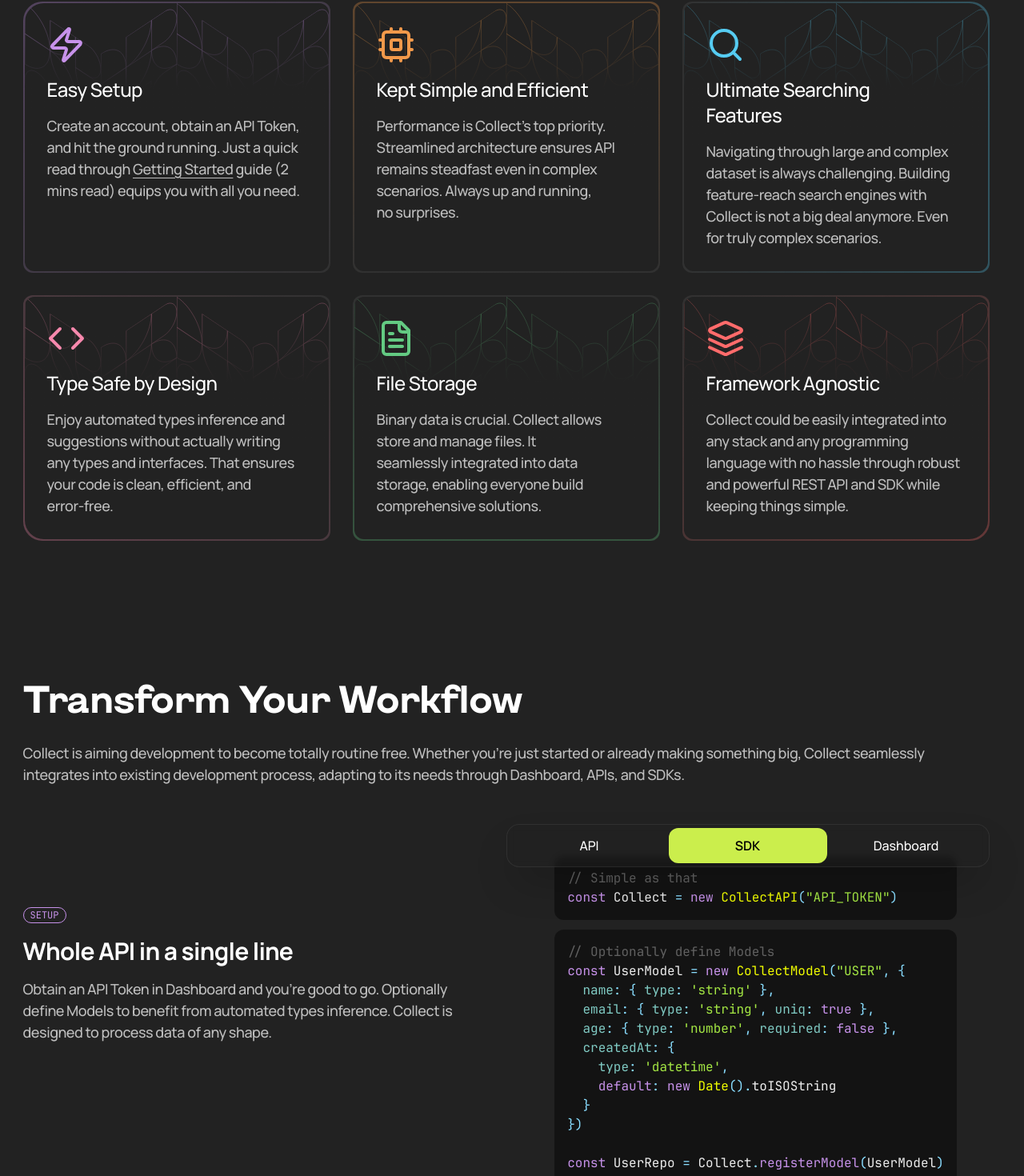
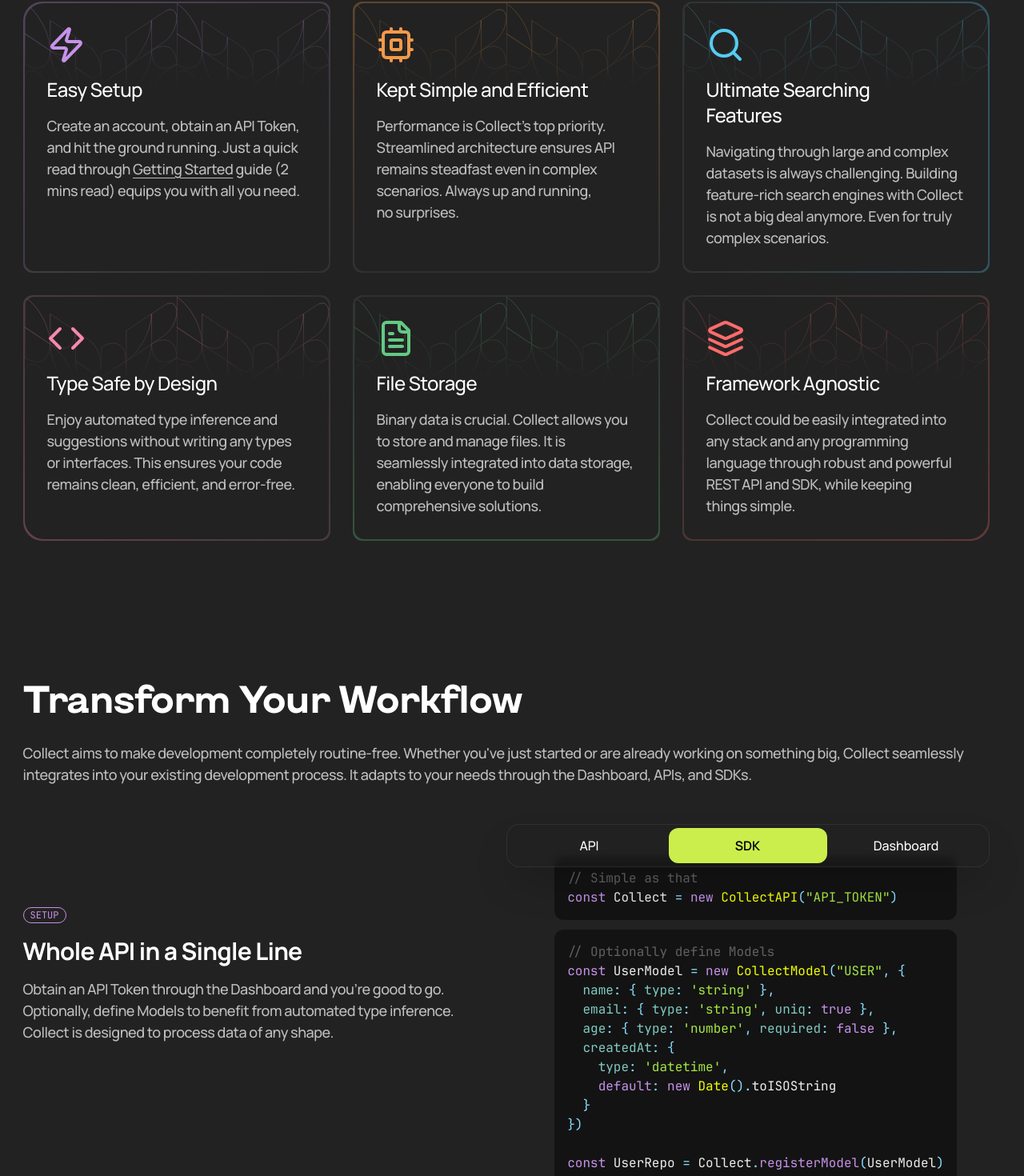
Before and after one commit to collect-so/public, a Next.js app: page / in a window 1280 px wide. Shown: the part 638-2108 px from the top of the page at 80% size. Built offline with nearby package versions, Linux system fonts and the light colour scheme.

Commit message:
Proofread

```diff
--- a/src/Sections/FeaturesCards/index.tsx
+++ b/src/Sections/FeaturesCards/index.tsx
@@ -66,8 +66,8 @@ const feats = [
     color: "blue",
     description: (
       <>
-        Navigating through large and complex dataset is always challenging.
-        Building feature-reach search engines with Collect is not a big deal
+        Navigating through large and complex datasets is always challenging.
+        Building feature-rich search engines with Collect is not a big deal
         anymore. Even for truly complex scenarios.
       </>
     ),
@@ -77,21 +77,21 @@ const feats = [
     color: "pink",
     title: "Type Safe by Design",
     description:
-      "Enjoy automated types inference and suggestions without actually writing any types and interfaces. That ensures your code is clean, efficient, and error-free.",
+      "Enjoy automated type inference and suggestions without writing any types or interfaces. This ensures your code remains clean, efficient, and error-free.",
   },
   {
     icon: FileText,
     color: "green",
     title: "File Storage",
     description:
-      "Binary data is crucial. Collect allows store and manage files. It seamlessly integrated into data storage, enabling everyone build comprehensive solutions.",
+      "Binary data is crucial. Collect allows you to store and manage files. It is seamlessly integrated into data storage, enabling everyone to build comprehensive solutions.",
   },
   {
     icon: Layers,
     color: "red",
     title: "Framework Agnostic",
     description:
-      "Collect could be easily integrated into any stack and any programming language with no hassle through robust and powerful REST API and SDK while keeping things simple.",
+      "Collect could be easily integrated into any stack and any programming language through robust and powerful REST API and SDK, while keeping things simple.",
   },
 ] as const;
 
--- a/src/Sections/Workflow/index.tsx
+++ b/src/Sections/Workflow/index.tsx
@@ -208,9 +208,9 @@ const Option = ({
 
 const scenarios = [
   {
-    title: "Whole API in a single line",
+    title: "Whole API in a Single Line",
     description:
-      "Obtain an API Token in Dashboard and you're good to go. Optionally define Models to benefit from automated types inference. Collect is designed to process data of any shape.",
+      "Obtain an API Token through the Dashboard and you're good to go. Optionally, define Models to benefit from automated type inference. Collect is designed to process data of any shape.",
     subtitle: <Chip variant="purple">Setup</Chip>,
     // cta: "Learn About Data Import",
     examples: {
@@ -253,7 +253,7 @@ const scenarios = [
   {
     title: "Instant Records Creation",
     description:
-      "Whether you're pushing single Record or importing thousands of them, do it in milliseconds. Your data’s shape doesn’t constrain you because Collect adapts to it on the fly.",
+      "Whether you're pushing single a Record or importing thousands of them, do it in milliseconds. Your data’s shape doesn’t constrain you because Collect adapts to it on the fly.",
     subtitle: <Chip variant="yellow">Create</Chip>,
     // cta: "Learn About Data Import",
     examples: {
@@ -296,7 +296,7 @@ const scenarios = [
   {
     title: "Ultimately Powerful Search",
     description:
-      "Precisely fetch any piece of data regardless of its complexity. Thanks to graph architecture and algos behind. Build complex queries effortlessly using Related Search capabilities, $AND, $OR, $NOT, $XOR operators and others.",
+      "Precisely fetch a specific Record or filter through complex datasets. Build complex queries effortlessly using Related Search capabilities, including $AND, $OR, $NOT, $XOR operators, and others.",
     subtitle: <Chip variant="green">Read</Chip>,
     cta: "Explore Collect's Filtering System",
     examples: {
@@ -311,9 +311,9 @@ const scenarios = [
     },
   },
   {
-    title: "Designed to be transactional and safe",
+    title: "Designed to be Transactional & Safe",
     description:
-      "Having CRUD is obvious. For complex changes, Collect's transaction feature safeguards data’s consistency and reliability, making intricate updates straightforward and predictable.",
+      "Having a CRUD is obvious. For complex changes, Collect's transaction feature safeguards data’s consistency and reliability, making intricate updates straightforward and predictable.",
     subtitle: <Chip variant="orange">Update</Chip>,
     cta: "Master Updates & Transactions",
     examples: {
@@ -327,9 +327,9 @@ const scenarios = [
     },
   },
   {
-    title: "Deleting is not that boring too",
+    title: "Deleting is Not That Boring Too",
     description:
-      "As the most of others operations Deletion is also relying on the same API. It allows to wipe out data precisely based on specific criteria.",
+      "Like most other operations, Deletion also relies on the same API. It allows data to be wiped out precisely based on specific criteria.",
     subtitle: <Chip variant="red">Delete</Chip>,
     cta: "Explore Safe Deletion Practices",
     examples: {
@@ -353,10 +353,10 @@ export function WorkflowSection() {
       <SectionHeader>
         <SectionTitle>Transform Your Workflow</SectionTitle>{" "}
         <SectionSubtitle>
-          Collect is aiming development to become totally routine free. Whether
-          you're just started or already making something big, Collect
-          seamlessly integrates into existing development process, adapting to
-          its needs through Dashboard, APIs, and SDKs.
+          Collect aims to make development completely routine-free. Whether
+          you've just started or are already working on something big, Collect
+          seamlessly integrates into your existing development process. It
+          adapts to your needs through the Dashboard, APIs, and SDKs.
         </SectionSubtitle>
       </SectionHeader>
 
```
